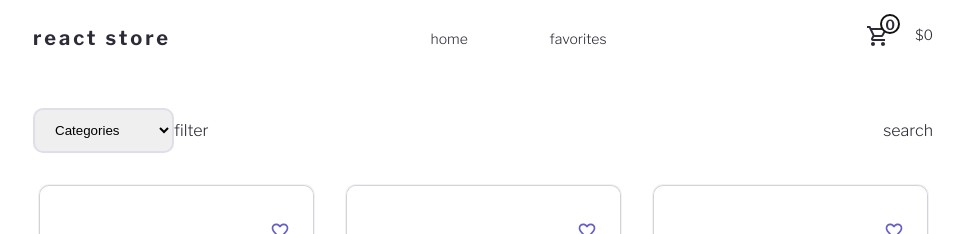
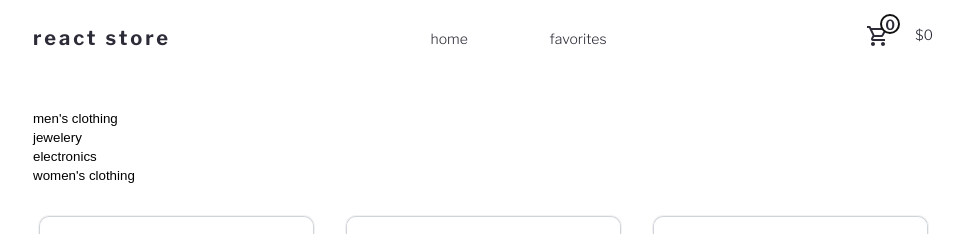
Before and after one commit to PedroEnciso/react-store, a React (Create React App) app: page / in a window 1280 px wide. Shown: the top 234 px of the page, without its empty margins (157-1120 px from the left). Built offline with nearby package versions, Linux system fonts and the light colour scheme; data requests are answered from the project's data file.

Commit message:
working on filtering by category

```diff
--- a/src/App.js
+++ b/src/App.js
@@ -7,16 +7,24 @@ import productService from "./services/productService";
 
 function App() {
   const [allProducts, setAllProducts] = useState([]);
+  const [displayedProucts, setDisplayedProducts] = useState([]);
   const getProducts = () => {
-    productService.getProducts().then((products) => setAllProducts(products));
+    productService.getProducts().then((products) => {
+      setAllProducts(products);
+      setDisplayedProducts(products);
+    });
   };
 
   useEffect(getProducts, []);
+
   return (
     <ProjectContainer>
       <Nav />
-      <UserControl />
-      <ProductDisplay allProducts={allProducts} />
+      <UserControl
+        allProducts={allProducts}
+        setDisplayedProducts={setDisplayedProducts}
+      />
+      <ProductDisplay allProducts={displayedProucts} />
     </ProjectContainer>
   );
 }
--- a/src/components/Categories.js
+++ b/src/components/Categories.js
@@ -1,13 +1,36 @@
-import React from "react";
+import React, { useState } from "react";
+import Category from "./Category";
 
-const Categories = () => {
+const Categories = ({ allProducts, setDisplayedProducts }) => {
+  const [categoryFilter, setCategoryFilter] = useState([]);
+
+  // takes an array, removes all duplicates and returns an array with only unique values
+  const filterArray = (array) => {
+    const unique = array.filter((item, index) => {
+      if (array.indexOf(item) === index) {
+        return true;
+      } else {
+        return false;
+      }
+    });
+    return unique;
+  };
+
+  // get a list of all categories from the products
+  let categories = allProducts.map((product) => product.category);
+  categories = filterArray(categories);
+
+  // add a category to the filtered category list
+  const addCategoryFilter = (name) => {
+    setCategoryFilter(categoryFilter.concat(name));
+  };
+
   return (
-    <select name="categories" id="">
-      <option value="" defaultValue>
-        Categories
-      </option>
-      <option value="men's clothing">Men's clothing</option>
-    </select>
+    <div>
+      {categories.map((category) => (
+        <Category name={category} onClick={addCategoryFilter} key={category} />
+      ))}
+    </div>
   );
 };
 
--- /dev/null
+++ b/src/components/Category.js
@@ -0,0 +1,11 @@
+import React from "react";
+
+const Category = ({ name, onClick }) => {
+  return (
+    <div>
+      <button onClick={() => onClick(name)}>{name}</button>
+    </div>
+  );
+};
+
+export default Category;
--- a/src/components/UserControl.js
+++ b/src/components/UserControl.js
@@ -2,14 +2,15 @@ import React from "react";
 import styled from "styled-components";
 import Categories from "./Categories";
 
-const UserControl = () => {
+const UserControl = ({ allProducts, setDisplayedProducts }) => {
   return (
     <UserControlContainer>
       <div className="flex align-center">
-        <Categories />
-        <div>filter</div>
+        <Categories
+          allProducts={allProducts}
+          setDisplayedProducts={setDisplayedProducts}
+        />
       </div>
-      <div>search</div>
     </UserControlContainer>
   );
 };
```
